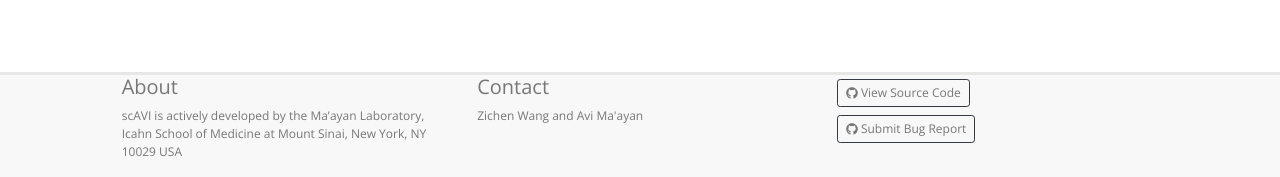
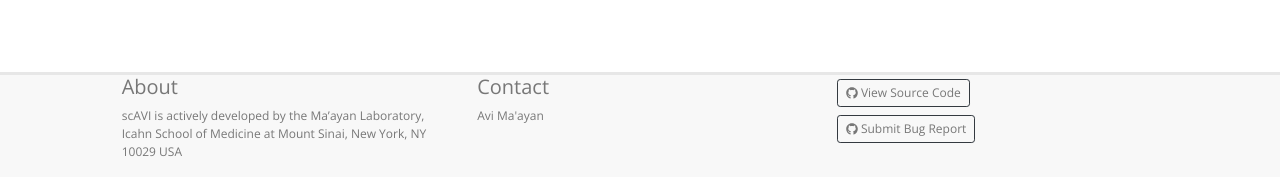
Before and after one commit to MaayanLab/scAVI, a Python web app: template templates/analyze-results.html in a window 1280 px wide. Shown: the part 623-800 px from the top of the page. Run offline with Jinja, Linux system fonts and the light colour scheme; the template is opened without the code that fills it, so the values that code supplies are empty; some libraries are stand-ins or nearby versions.

Commit message:
Updated contact

```diff
--- a/templates/partial/footer.html
+++ b/templates/partial/footer.html
@@ -10,7 +10,7 @@
           <h5>Contact</h5>
           <ul class='list-unstyled'>
             <li>
-              <a href='mailto:mailto:zichen.wang@mssm.edu;avi.maayan@mssm.edu'>Zichen Wang and Avi Ma'ayan</a>
+              <a href='mailto:mailto:avi.maayan@mssm.edu'>Avi Ma'ayan</a>
             </li>
           </ul>
         </div>
```
